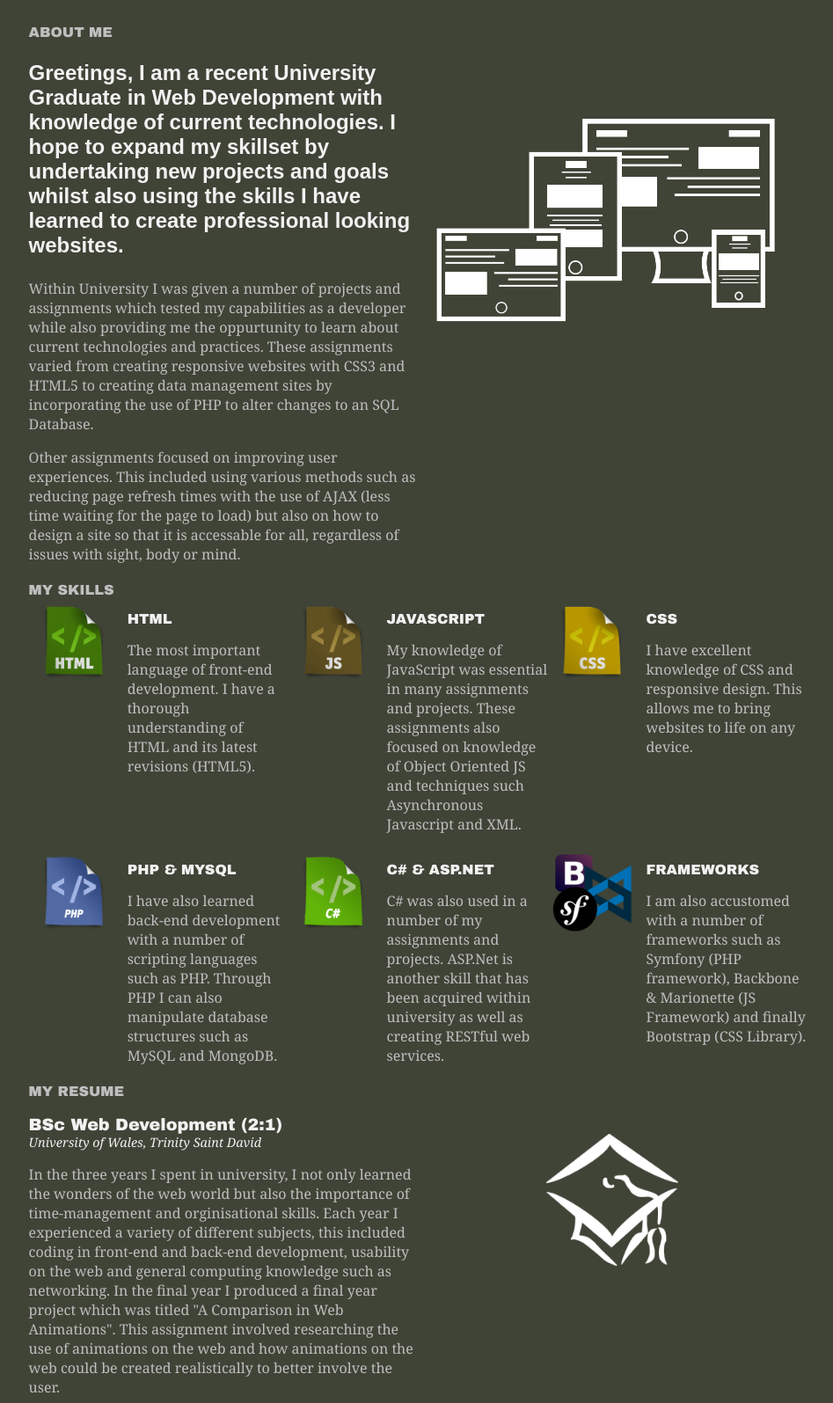
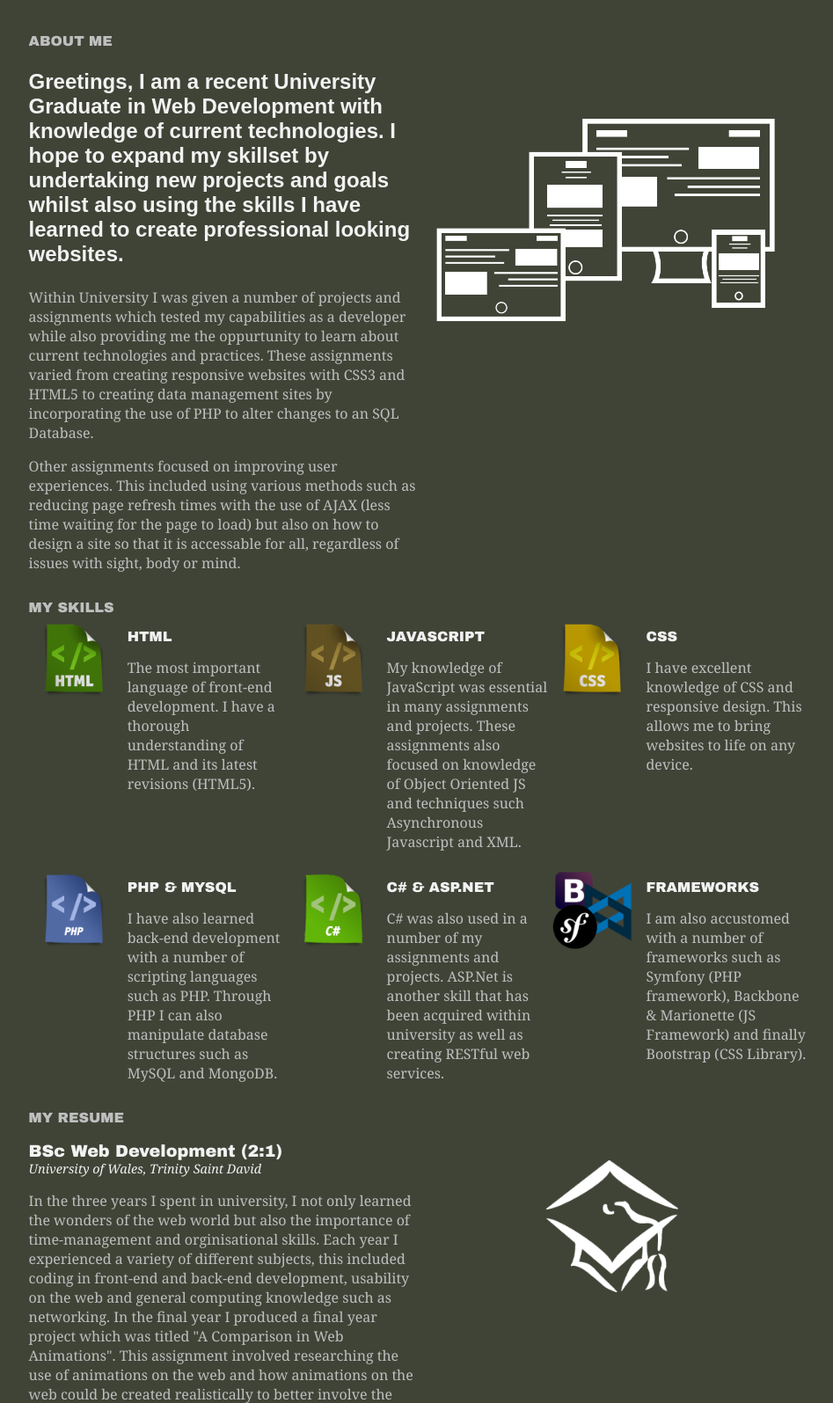
Before and after one commit to Taffro/Taffro.github.io, a PHP site: page / in a window 1280 px wide. Shown: the part 125-1720 px from the top of the page at 88% size, without its empty margins (165-1112 px from the left). Run offline with PHP 8.4, Linux system fonts and the light colour scheme; some libraries are stand-ins or nearby versions.

Commit message:
increased top margin of headers

```diff
--- a/CSS/application.css
+++ b/CSS/application.css
@@ -12,7 +12,7 @@ body h1 {
 	font-weight: bold;
 	font-size: 1em;
 	margin: 0px;
-	margin-top: 5px;
+	margin-top: 15px;
 	text-transform: uppercase;
 	color: #BFBFBF;
 }
```
